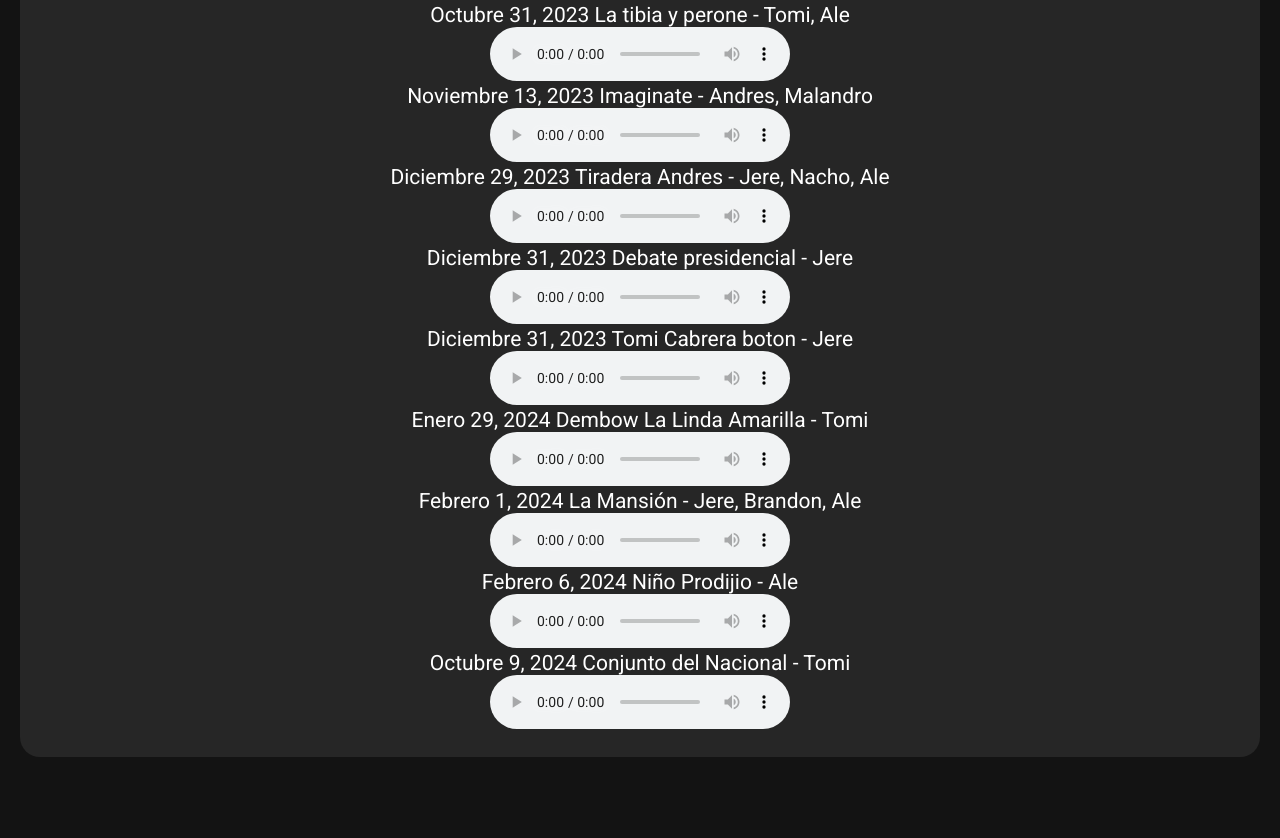
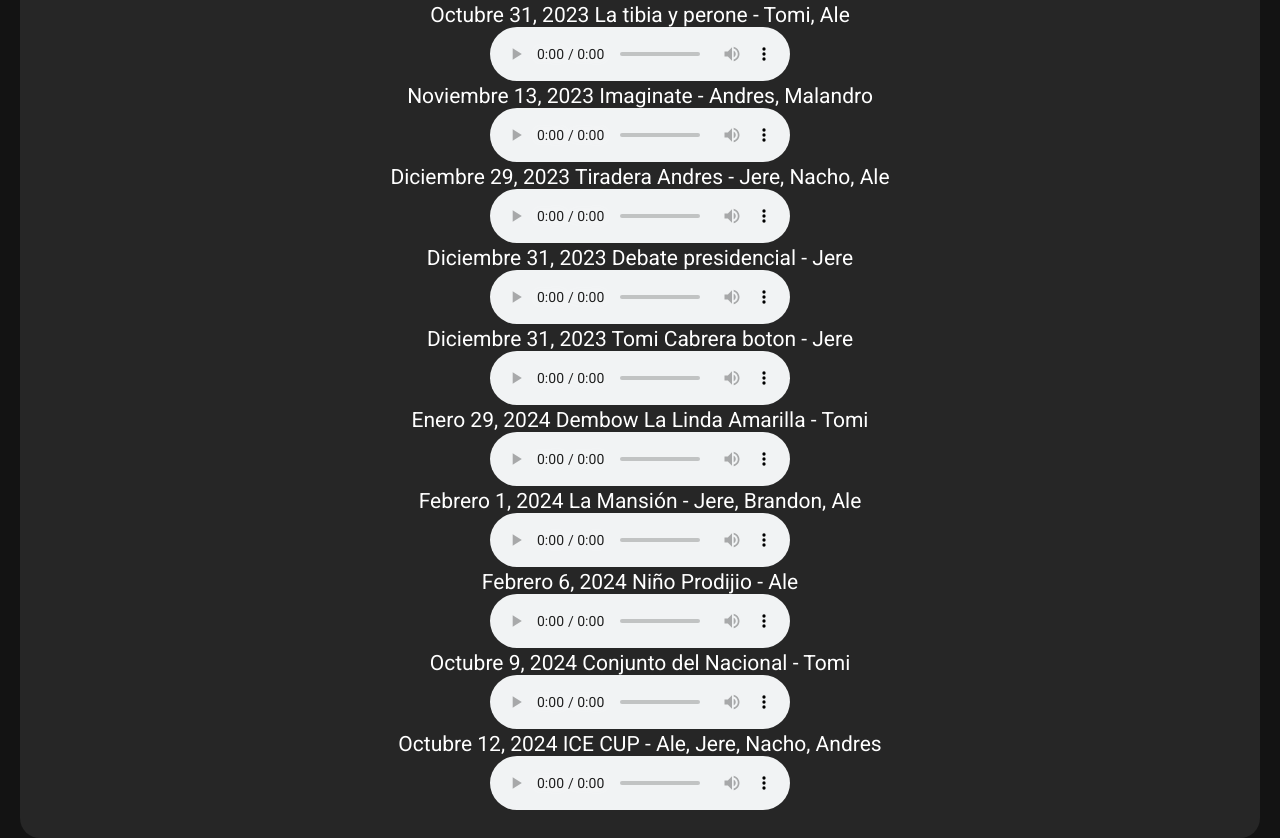
Before and after one commit to lalindaamarilla/lalindaamarilla.github.io, a plain HTML site: page web.html in a window 1280 px wide. Shown: the part 892-1730 px from the top of the page. Before the commit the page ends 1649 px from the top, so only its background shows below. Drawn offline with Linux system fonts and the light colour scheme.

Commit message:
Update web.html

```diff
--- a/web.html
+++ b/web.html
@@ -91,6 +91,8 @@
                 <audio controls="controls" src="Temas/Niño prodijio final.mp3"></audio>
 		<h2>Octubre 9, 2024 Conjunto del Nacional - Tomi</h2>
 		<audio controls="controls" src="Temas/conjuntonacional.mp3"></audio>
+		<h2>Octubre 12, 2024 ICE CUP - Ale, Jere, Nacho, Andres</h2>
+		<audio controls="controls" src="Temas/icecup.mp3"></audio>
             </center>
         </div>
     </section>
```
